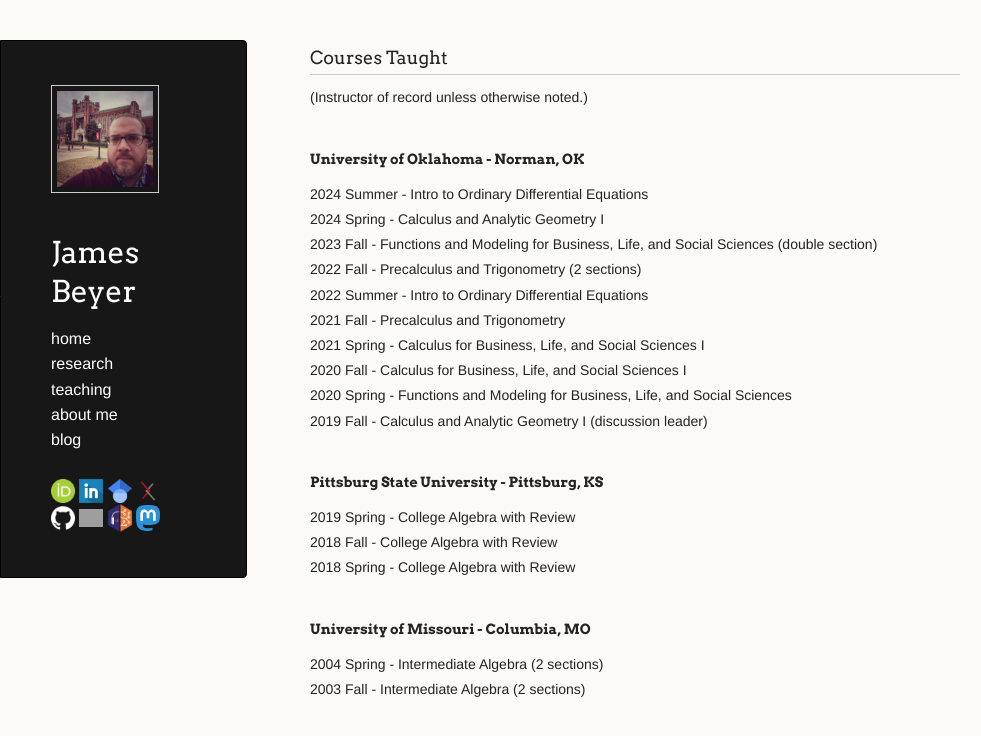
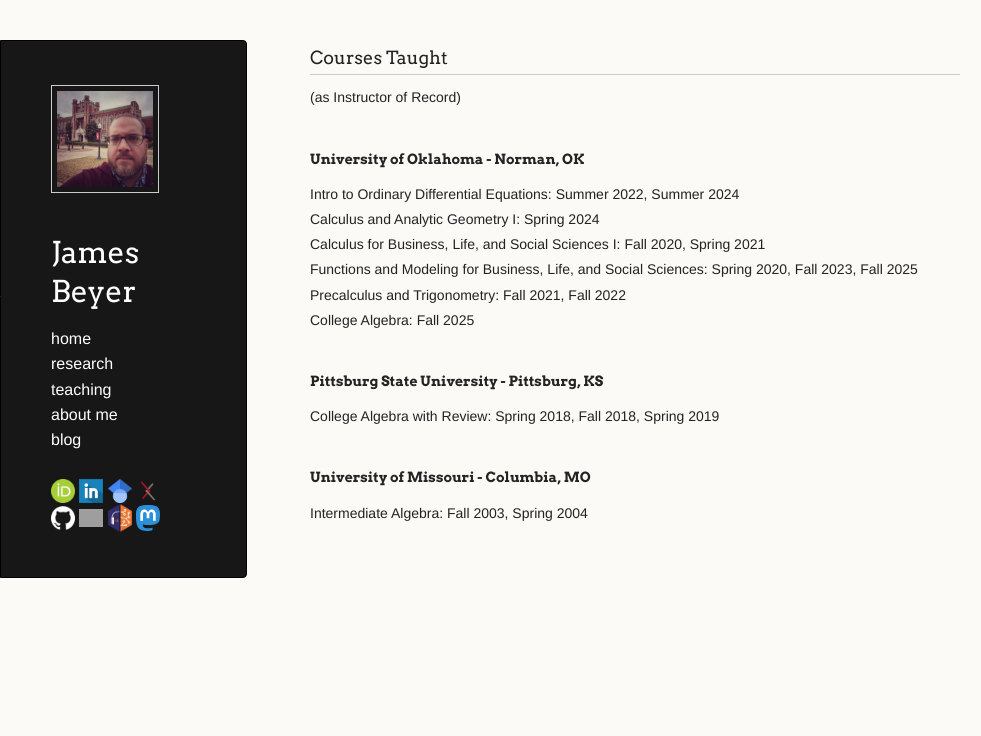
Before and after one commit to jebeyer/jebeyer.github.io, a Jekyll site: the page built from teaching.md, in a window 1280 px wide. Shown: the top 736 px of the page, without its empty margins (0-981 px from the left). Built offline with Jekyll 4.4.1, drawn with Linux system fonts in a browser that asks for light colours; a script that is not in the unit is left out; our own code applies the rules of GitHub Pages for plain Markdown files; grey boxes are pictures that could not be loaded.

Commit message:
Update teaching.md
reformat and update

```diff
--- a/teaching.md
+++ b/teaching.md
@@ -4,28 +4,21 @@ layout: default
 
 ### Courses Taught
 
-(Instructor of record unless otherwise noted.)
+(as Instructor of Record)
 
 #### University of Oklahoma - Norman, OK
 
-2024 Summer - Intro to Ordinary Differential Equations <br/>
-2024 Spring - Calculus and Analytic Geometry I <br/>
-2023 Fall - Functions and Modeling for Business, Life, and Social Sciences (double section) <br/>
-2022 Fall - Precalculus and Trigonometry (2 sections) <br/>
-2022 Summer - Intro to Ordinary Differential Equations <br/>
-2021 Fall - Precalculus and Trigonometry <br/>
-2021 Spring - Calculus for Business, Life, and Social Sciences I <br/>
-2020 Fall - Calculus for Business, Life, and Social Sciences I <br/>
-2020 Spring - Functions and Modeling for Business, Life, and Social Sciences <br/>
-2019 Fall - Calculus and Analytic Geometry I (discussion leader)
+Intro to Ordinary Differential Equations: Summer 2022, Summer 2024 <br/>
+Calculus and Analytic Geometry I: Spring 2024 <br/>
+Calculus for Business, Life, and Social Sciences I: Fall 2020, Spring 2021 <br/>
+Functions and Modeling for Business, Life, and Social Sciences: Spring 2020, Fall 2023, Fall 2025 <br/>
+Precalculus and Trigonometry: Fall 2021, Fall 2022 <br/>
+College Algebra: Fall 2025
 
 #### Pittsburg State University - Pittsburg, KS
 
-2019 Spring - College Algebra with Review <br/>
-2018 Fall - College Algebra with Review <br/>
-2018 Spring - College Algebra with Review
+College Algebra with Review: Spring 2018, Fall 2018, Spring 2019
 
 #### University of Missouri - Columbia, MO
 
-2004 Spring - Intermediate Algebra (2 sections) <br/>
-2003 Fall - Intermediate Algebra (2 sections)
+Intermediate Algebra: Fall 2003, Spring 2004
```
